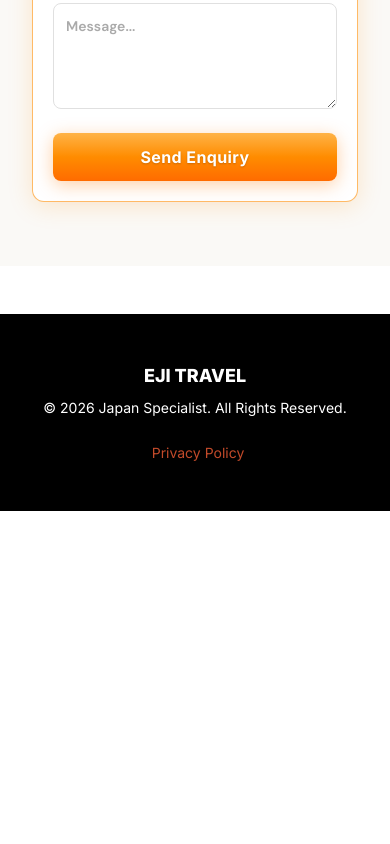
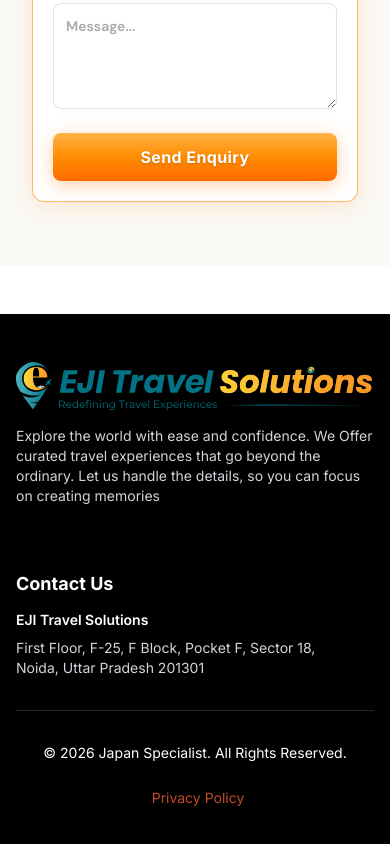
Before and after one commit to InquisitiveHarshit/eji_travel, a React (Vite) app in the folder client-react/: page / in a window 390 px wide. Shown: the part 5800-6644 px from the top of the page. Before the commit the page ends 6311 px from the top, so only its background shows below. Built offline with nearby package versions, Linux system fonts and the light colour scheme.

Commit message:
added navigations

```diff
--- a/client-react/src/components/Footer.jsx
+++ b/client-react/src/components/Footer.jsx
@@ -2,9 +2,34 @@
 
 function Footer() {
   return (
-    <footer className="bg-black  text-white py-12 sm:py-16 md:py-20 text-center mt-12 sm:mt-15">
+    <footer className="bg-black text-white py-12 sm:py-16 md:py-20 mt-12 sm:mt-15">
       <div className="max-w-screen-xl mx-auto px-4 sm:px-6">
-        <p className="font-extrabold text-lg sm:text-xl mb-2 sm:mb-2.5">EJI TRAVEL</p>
+        <div className="grid grid-cols-1 md:grid-cols-3 gap-8 md:gap-12">
+          {/* Left Side - Logo and Tagline */}
+          <div className="text-left">
+            <img src="/logo.svg" alt="EJI Travel" className="h-12 sm:h-14 mb-4" />
+            <p className="text-sm sm:text-base text-gray-300 max-w-md">
+              Explore the world with ease and confidence. We Offer curated travel experiences that go beyond the ordinary. Let us handle the details, so you can focus on creating memories
+            </p>
+          </div>
+
+          {/* Middle - Empty */}
+          <div></div>
+
+          {/* Right Side - Contact Us */}
+          <div className="text-left">
+            <h3 className="font-bold text-lg sm:text-xl mb-3">Contact Us</h3>
+            <div className="text-sm sm:text-base text-gray-300">
+              <p className="font-semibold text-white mb-2">EJI Travel Solutions</p>
+              <p className="max-w-xs">
+                First Floor, F-25, F Block, Pocket F, Sector 18, Noida, Uttar Pradesh 201301
+              </p>
+            </div>
+          </div>
+        </div>
+
+        {/* Bottom Section */}
+        <div className="border-t border-gray-800 mt-8 pt-8 text-center">
           <p className="text-sm sm:text-base">© 2026 Japan Specialist. All Rights Reserved.</p>
           <div className="mt-4">
             <Link
@@ -15,6 +40,7 @@
             </Link>
           </div>
         </div>
+      </div>
     </footer>
   );
 }
--- a/client-react/src/components/Header.jsx
+++ b/client-react/src/components/Header.jsx
@@ -17,11 +17,11 @@
             <a href="#itinerary-anchor" className="text-text hover:text-accent font-medium transition-smooth no-underline text-sm md:text-base">
               Itinerary
             </a>
-            <a href="#" className="text-text hover:text-accent font-medium transition-smooth no-underline text-sm md:text-base">
-              About
+            <a href="#inclusions-exclusions" className="text-text hover:text-accent font-medium transition-smooth no-underline text-sm md:text-base">
+              Inc&Exc
             </a>
-            <a href="#" className="text-text hover:text-accent font-medium transition-smooth no-underline text-sm md:text-base">
-              Contact
+            <a href="#inquiry-form" className="text-text hover:text-accent font-medium transition-smooth no-underline text-sm md:text-base">
+              Contact Us
             </a>
           </nav>
 
@@ -46,18 +46,18 @@
               Itinerary
             </a>
             <a
-              href="#"
+              href="#inclusions-exclusions"
               className="text-text hover:text-accent font-medium transition-smooth no-underline text-base py-2"
               onClick={() => setMobileMenuOpen(false)}
             >
-              About
+              Inc&Exc
             </a>
             <a
-              href="#"
+              href="#inquiry-form"
               className="text-text hover:text-accent font-medium transition-smooth no-underline text-base py-2"
               onClick={() => setMobileMenuOpen(false)}
             >
-              Contact
+              Contact Us
             </a>
           </nav>
         )}
--- a/client-react/src/components/InquiryForm.jsx
+++ b/client-react/src/components/InquiryForm.jsx
@@ -12,7 +12,7 @@
   { code: "+49", country: "DE" },
 ];
 
-function InquiryForm({ variant = "sidebar" }) {
+function InquiryForm({ variant = "sidebar", id }) {
   const isSidebar = variant === "sidebar";
 
   const [form, setForm] = useState({
--- a/client-react/src/pages/HomePage.jsx
+++ b/client-react/src/pages/HomePage.jsx
@@ -47,11 +47,11 @@
           </main>
 
           <div className="sticky top-[120px] h-fit w-full self-start">
-            <InquiryForm variant="sidebar" />
+            <InquiryForm id="inquiry-form" variant="sidebar" />
           </div>
         </div>
 
-        <section className="pt-0 py-3">
+        <section id="inclusions-exclusions" className="pt-0 py-3">
           <main className="gap-0">
             <section>
               <h2 className="text-2xl sm:text-3xl md:text-4xl font-bold text-primary mb-6 sm:mb-8">
```
Lines whose indentation alone changed are shown as unchanged.
